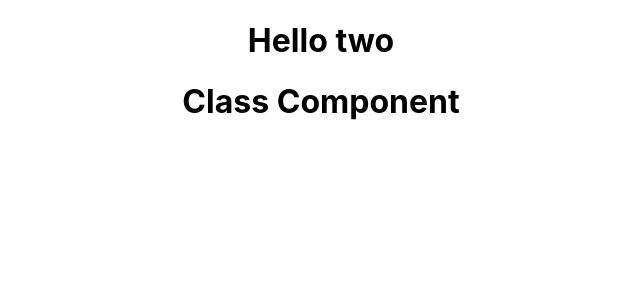
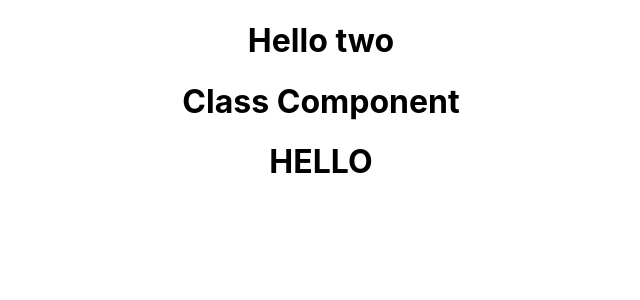
Before and after one commit to KurKestutis/First-Steps-in-React, a React (Create React App) app: page / in a window 1280 px wide. Shown: the top 300 px of the page, without its empty margins (319-959 px from the left). Built offline with nearby package versions, Linux system fonts and the light colour scheme.

Commit message:
Component using JSX added

```diff
--- a/src/App.js
+++ b/src/App.js
@@ -2,12 +2,14 @@
 import './App.css';
 import Greet from './components/Greet'
 import Welcome from './components/Welcome'
+import Hello from './components/Hello'
 
 function App() {
   return (
     <div className="App">
-  <Greet/>
-  <Welcome/>
+      <Greet/>
+      <Welcome/>
+      <Hello />
     </div>
   );
 }
--- /dev/null
+++ b/src/components/Hello.js
@@ -0,0 +1,11 @@
+import React from 'react'
+
+const Hello = () => {
+    return(
+        <div>
+            <h1>HELLO</h1>
+        </div>
+    )
+}
+
+export default Hello
```
